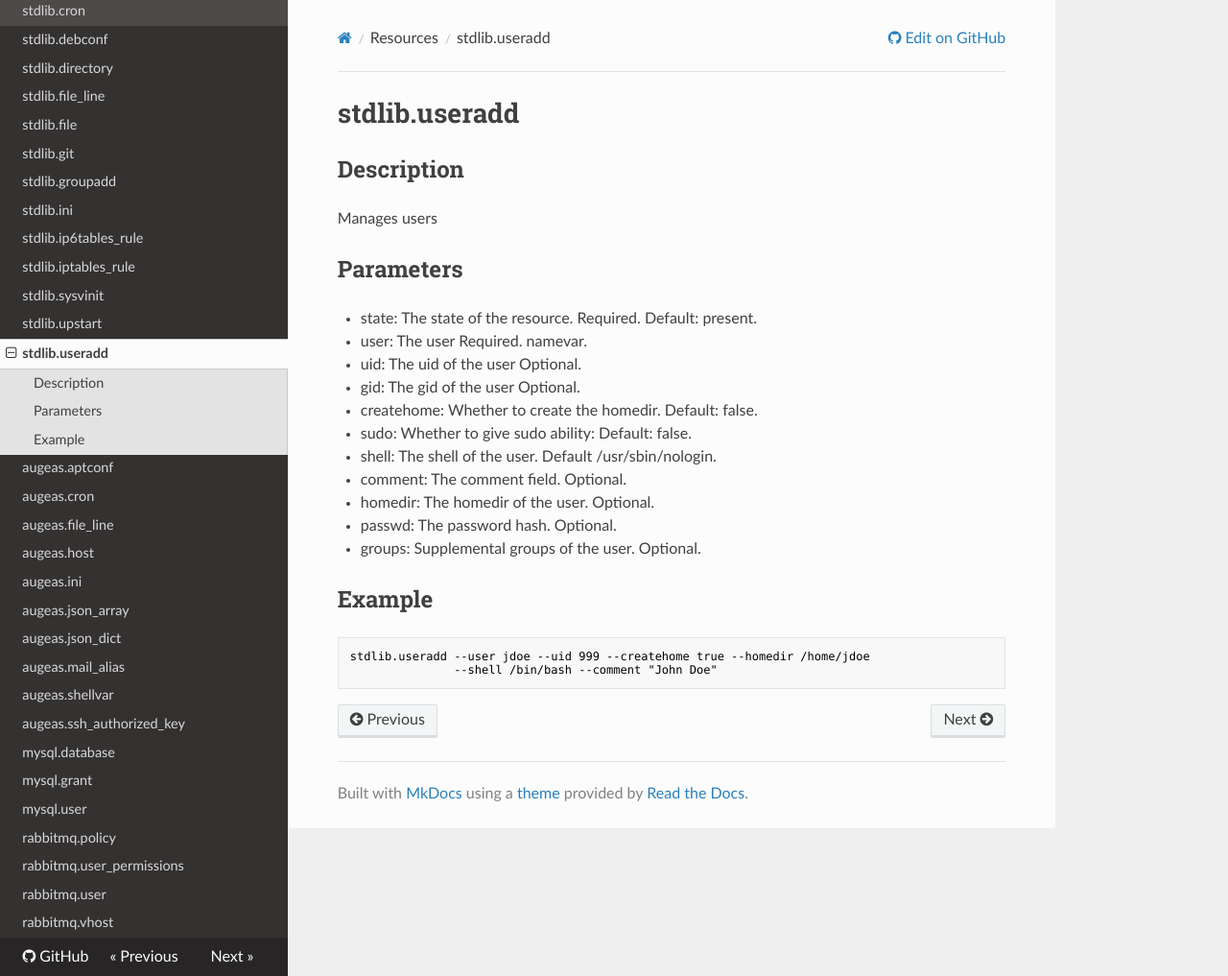
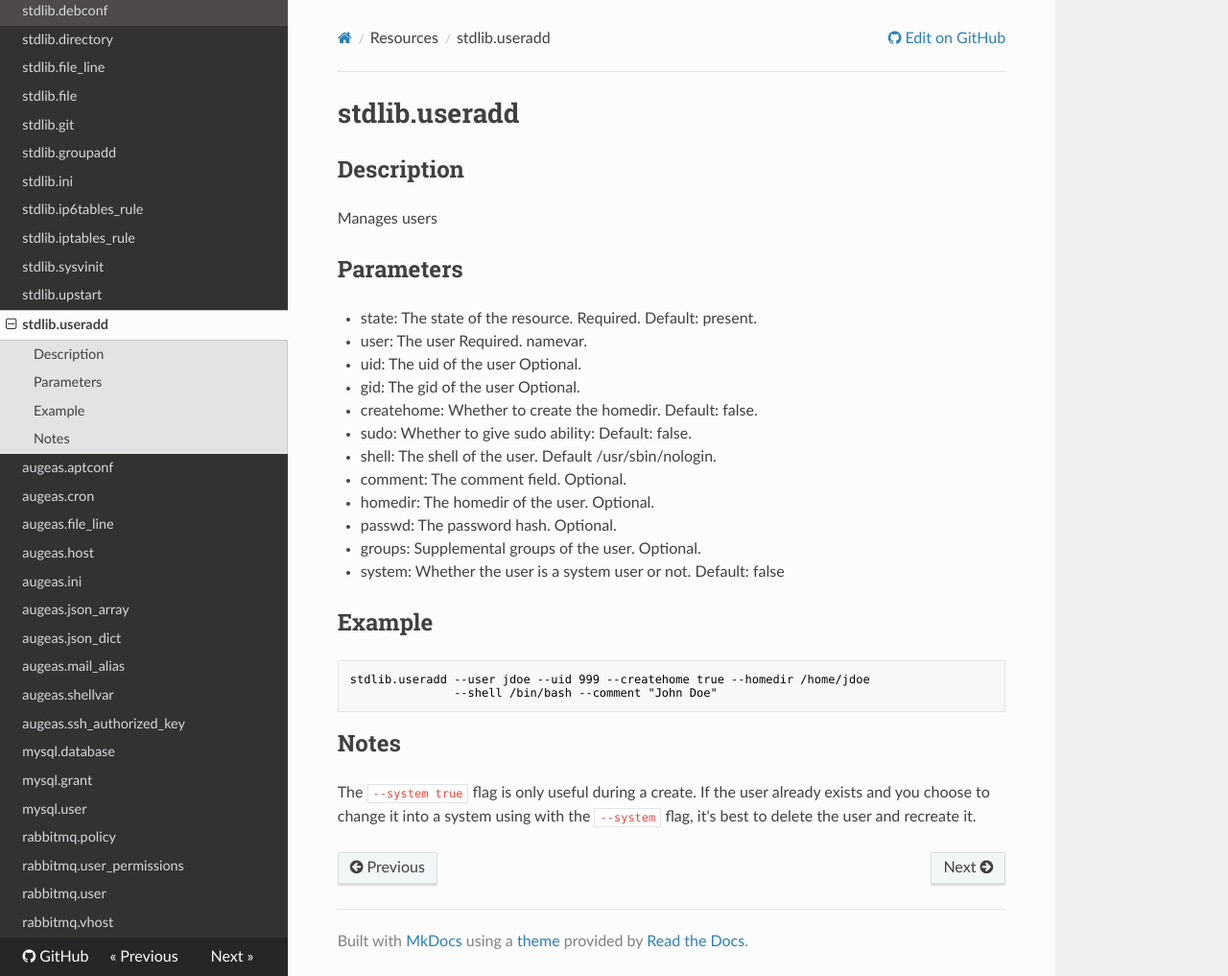
Before and after one commit to wffls/waffles, an MkDocs documentation site: the page built from docs/resources/stdlib.useradd.md, in a window 1280 px wide and 1017 px high. Shown: the whole window at 96% size. Built offline with MkDocs 1.6.1, drawn with Linux system fonts in a browser that asks for light colours; nearby versions of some CDN libraries; old or Windows-style settings are respelled for this version of MkDocs.

Commit message:
Adding docs for system user

````diff
--- a/docs/resources/stdlib.useradd.md
+++ b/docs/resources/stdlib.useradd.md
@@ -17,6 +17,7 @@ Manages users
 * homedir: The homedir of the user. Optional.
 * passwd: The password hash. Optional.
 * groups: Supplemental groups of the user. Optional.
+* system: Whether the user is a system user or not. Default: false
 
 ## Example
 
@@ -24,3 +25,9 @@ Manages users
 stdlib.useradd --user jdoe --uid 999 --createhome true --homedir /home/jdoe
                --shell /bin/bash --comment "John Doe"
 ```
+
+## Notes
+
+The `--system true` flag is only useful during a create. If the user already
+exists and you choose to change it into a system using with the `--system`
+flag, it's best to delete the user and recreate it.
````
